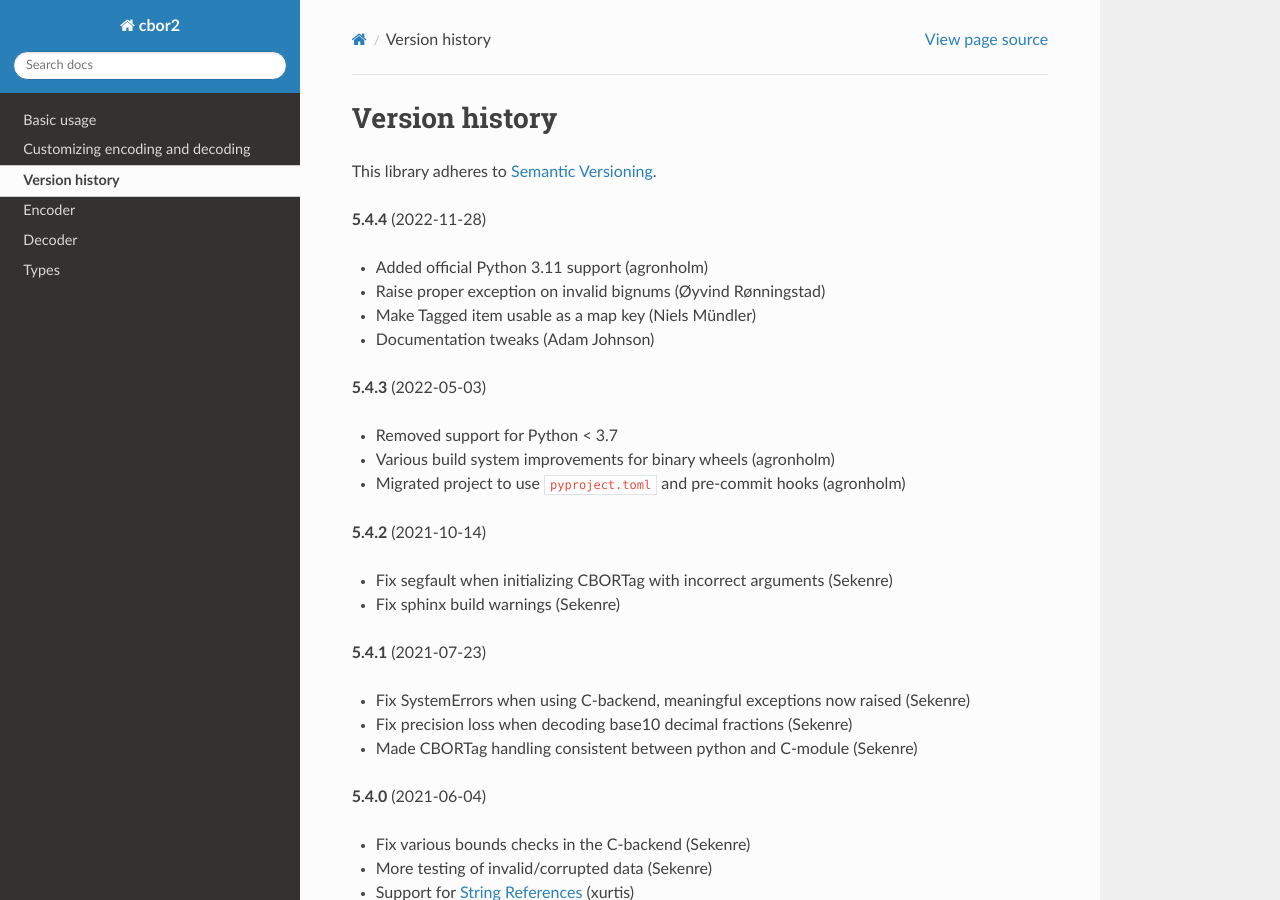
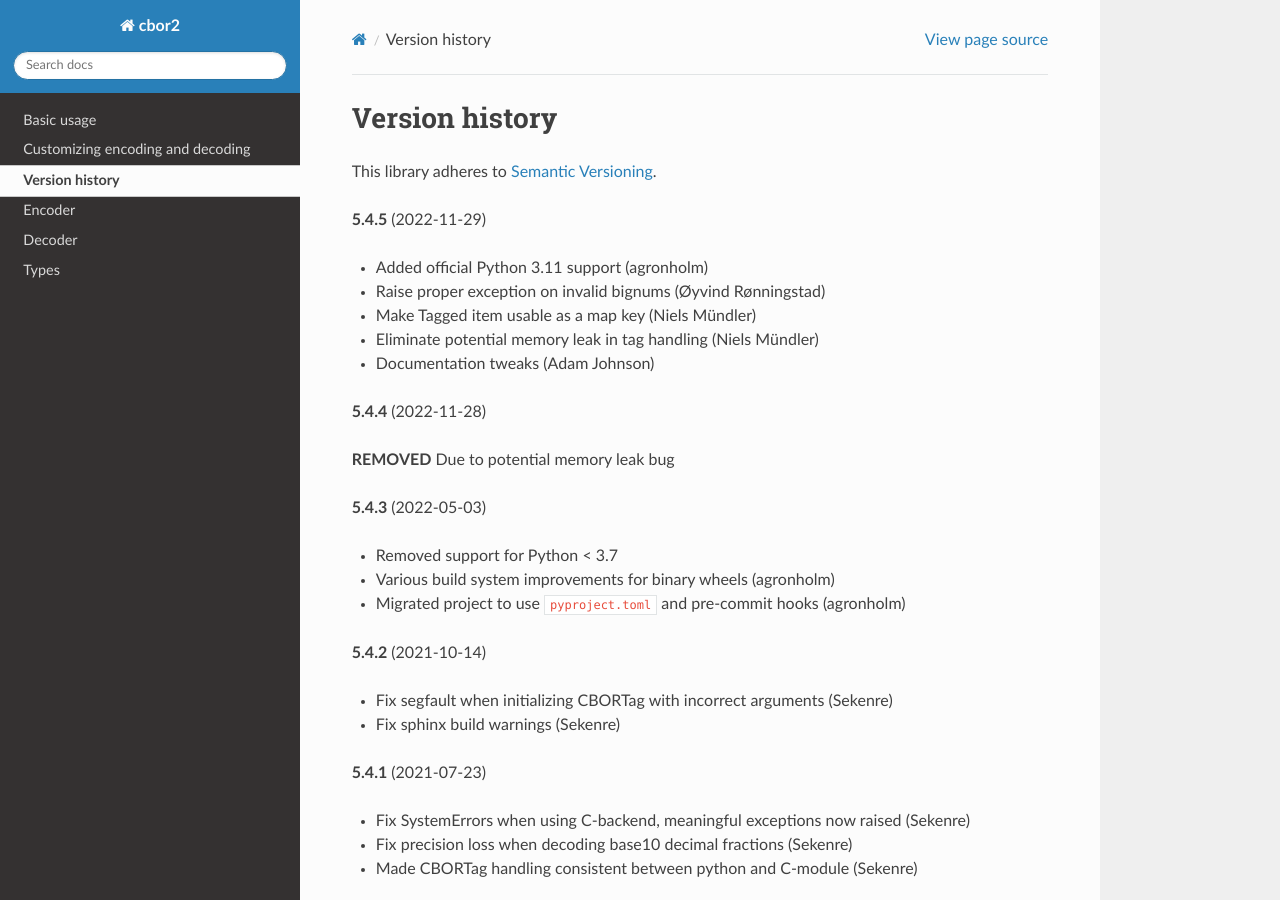
Before and after one commit to agronholm/cbor2, a Sphinx documentation site: the page built from docs/versionhistory.rst, in a window 1280 px wide and 900 px high. Built offline with Sphinx 7.4.7 and the Read the Docs theme 2.0.0, drawn with Linux system fonts in a browser that asks for light colours.

Commit message:
Update version history

```diff
--- a/docs/versionhistory.rst
+++ b/docs/versionhistory.rst
@@ -5,12 +5,17 @@ Version history
 
 This library adheres to `Semantic Versioning <http://semver.org/>`_.
 
-**5.4.4** (2022-11-28)
+**5.4.5** (2022-11-29)
 
 - Added official Python 3.11 support (agronholm)
 - Raise proper exception on invalid bignums (Øyvind Rønningstad)
 - Make Tagged item usable as a map key (Niels Mündler)
+- Eliminate potential memory leak in tag handling (Niels Mündler)
 - Documentation tweaks (Adam Johnson)
+
+**5.4.4** (2022-11-28)
+
+**REMOVED** Due to potential memory leak bug
 
 **5.4.3** (2022-05-03)
 
```
